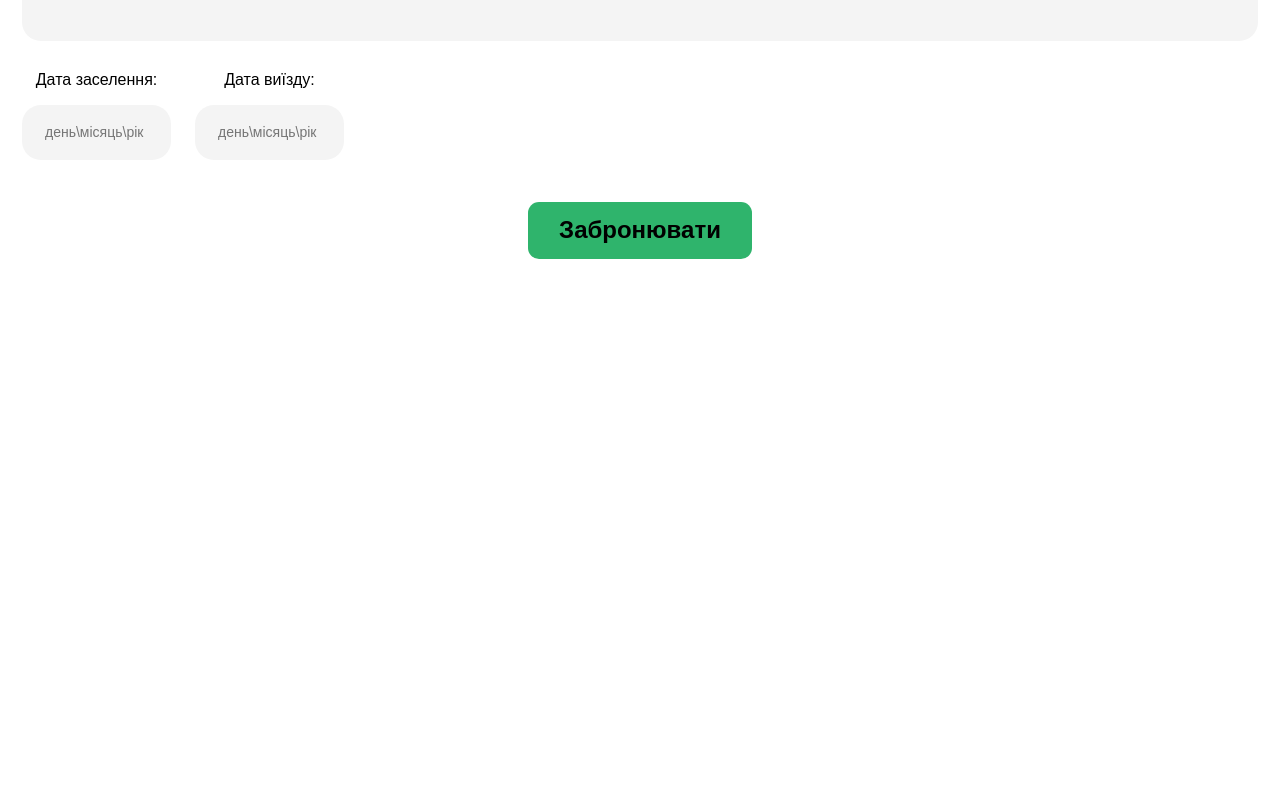
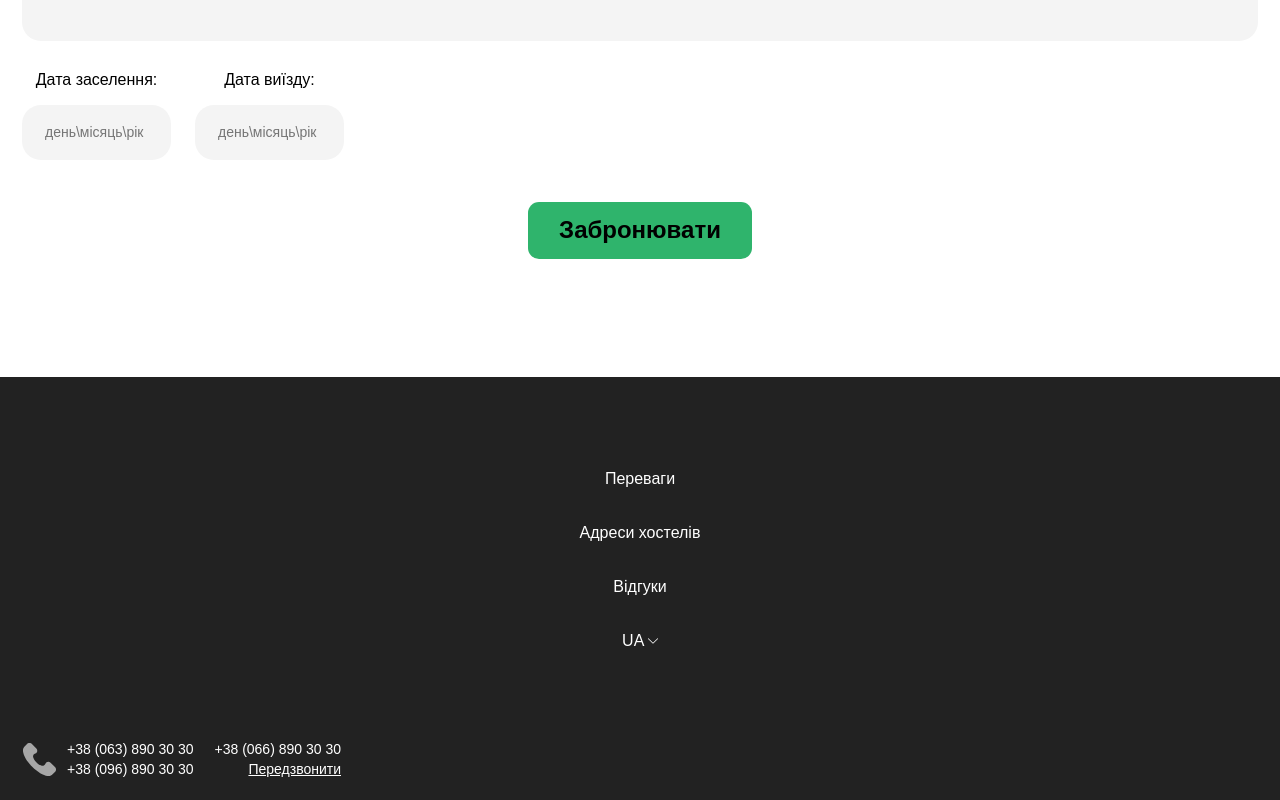
Before and after one commit to AnnMatsarska/test-megapolis, a React (Create React App) app: page / in a window 1280 px wide. Shown: the part 10412-11212 px from the top of the page. Before the commit the page ends 10671 px from the top, so only its background shows below. Built offline with nearby package versions, Linux system fonts and the light colour scheme.

Commit message:
add footer

```diff
--- a/src/components/App.jsx
+++ b/src/components/App.jsx
@@ -1,11 +1,10 @@
-// import React from 'react';
-
 import { Header } from '../components/Header/Header';
 import { Hero } from '../components/Hero/Hero';
 import { Options } from '../components/Options/Options';
 import { Description } from '../components/Description/Description';
 import { Reviews } from '../components/Reviews/Reviews';
 import { BookingForm } from '../components/BookingForm/BookingForm';
+import { Footer } from '../components/Footer/Footer';
 
 export const App = () => {
   return (
@@ -16,6 +15,7 @@ export const App = () => {
       <Description />
       <Reviews />
       <BookingForm />
+      <Footer />
     </>
   );
 };
--- a/src/components/BookingForm/BookingForm.module.css
+++ b/src/components/BookingForm/BookingForm.module.css
@@ -1,3 +1,7 @@
+.formSection {
+    margin-bottom: 118px;
+}
+
 .formTitle {
     font-size: 36px;
     font-weight: 700;
--- /dev/null
+++ b/src/components/Footer/Footer.jsx
@@ -0,0 +1,54 @@
+import React from 'react';
+import css from './Footer.module.css';
+import { ReactComponent as DownArrow } from '../../images/icons/whiteArrow.svg';
+import { ReactComponent as Phone } from '../../images/icons/phoneCall.svg';
+
+export const Footer = () => {
+  return (
+    <section className={css.footerSection}>
+      <div className="container">
+        <ul className={css.menuList}>
+          <li>
+            <a href="##">Переваги</a>
+          </li>
+          <li>
+            <a href="##">Адреси хостелів</a>
+          </li>
+          <li>
+            <a href="##">Відгуки</a>
+          </li>
+          <li>
+            <a href="##">UA </a> <DownArrow />
+          </li>
+        </ul>
+        <div className={css.telWrapper}>
+          <div
+            style={{
+              display: 'flex',
+              alignItems: 'center',
+              gap: '10px',
+            }}
+          >
+            <Phone style={{ width: '35px', height: '35px' }} />
+            <ul className={css.menuTelList}>
+              <li>
+                <a href="tel:+380638903030">+38 (063) 890 30 30</a>
+              </li>
+              <li>
+                <a href="tel:+380968903030">+38 (096) 890 30 30</a>
+              </li>
+            </ul>
+          </div>
+          <ul className={css.menuTelList}>
+            <li>
+              <a href="tel:+38(066)8903030">+38 (066) 890 30 30</a>
+            </li>
+            <li className={css.recallLink}>
+              <a href="tel:+380968903030">Передзвонити</a>
+            </li>
+          </ul>
+        </div>
+      </div>
+    </section>
+  );
+};
--- /dev/null
+++ b/src/components/Footer/Footer.module.css
@@ -0,0 +1,49 @@
+.footerSection {
+    padding-top: 91px;
+    padding-bottom: 21px;
+    max-width: 1440px;
+    background: rgb(34, 34, 34);
+}
+
+.menuList {
+    display: flex;
+    flex-direction: column;
+    gap: 32px;
+    align-items: center;
+    justify-content: center;
+    margin-bottom: 88px;
+}
+
+.menuList li a {
+    font-size: 16px;
+    font-weight: 400;
+    line-height: 1.375;
+    color: rgb(255, 255, 255);
+}
+
+.telWrapper {
+    display: flex;
+    gap: 21px;
+    align-items: center;
+}
+
+.menuTelList {
+    display: flex;
+    flex-direction: column;
+    align-items: flex-end;
+}
+
+.menuTelList a {
+    font-size: 14px;
+    font-weight: 400;
+    line-height: 1.375;
+    color: rgb(255, 255, 255);
+}
+
+.recallLink {
+    font-size: 14px;
+    font-weight: 600;
+    line-height: 1.357;
+    text-decoration: underline;
+    color: rgb(255, 255, 255);
+}
```
Also changed, not shown: src/images/icons/whiteArrow.svg (added).
